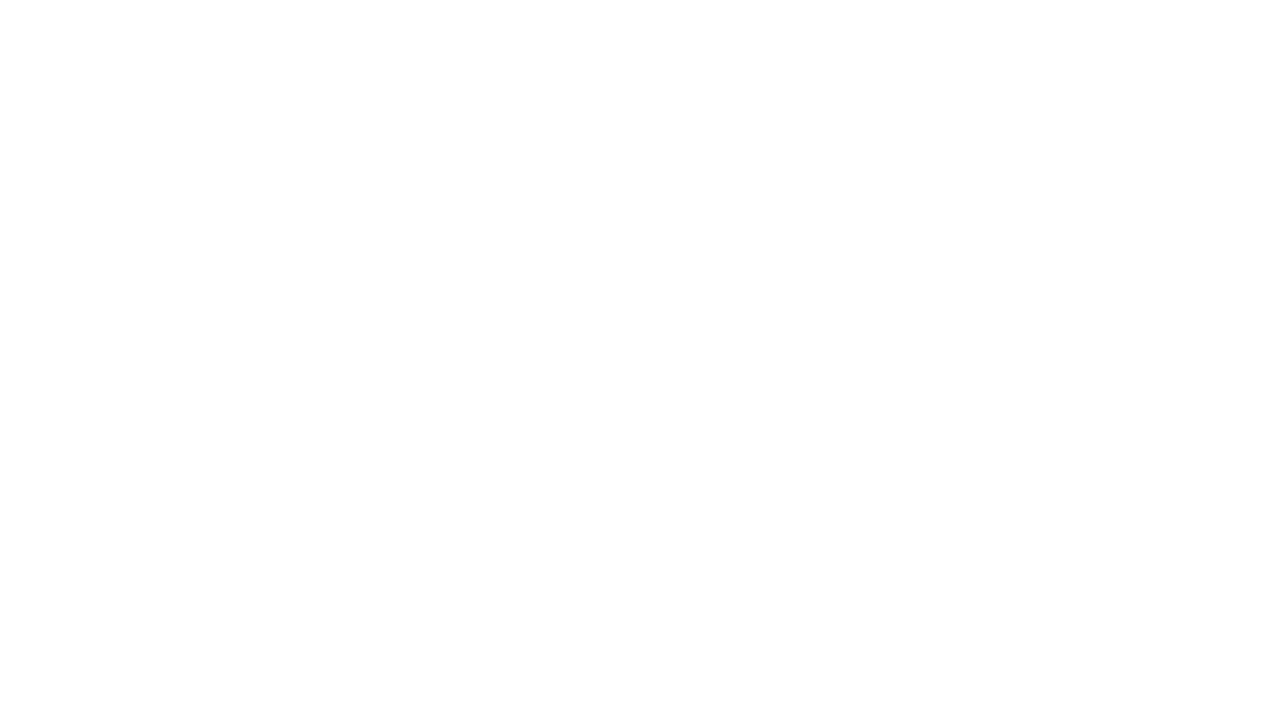
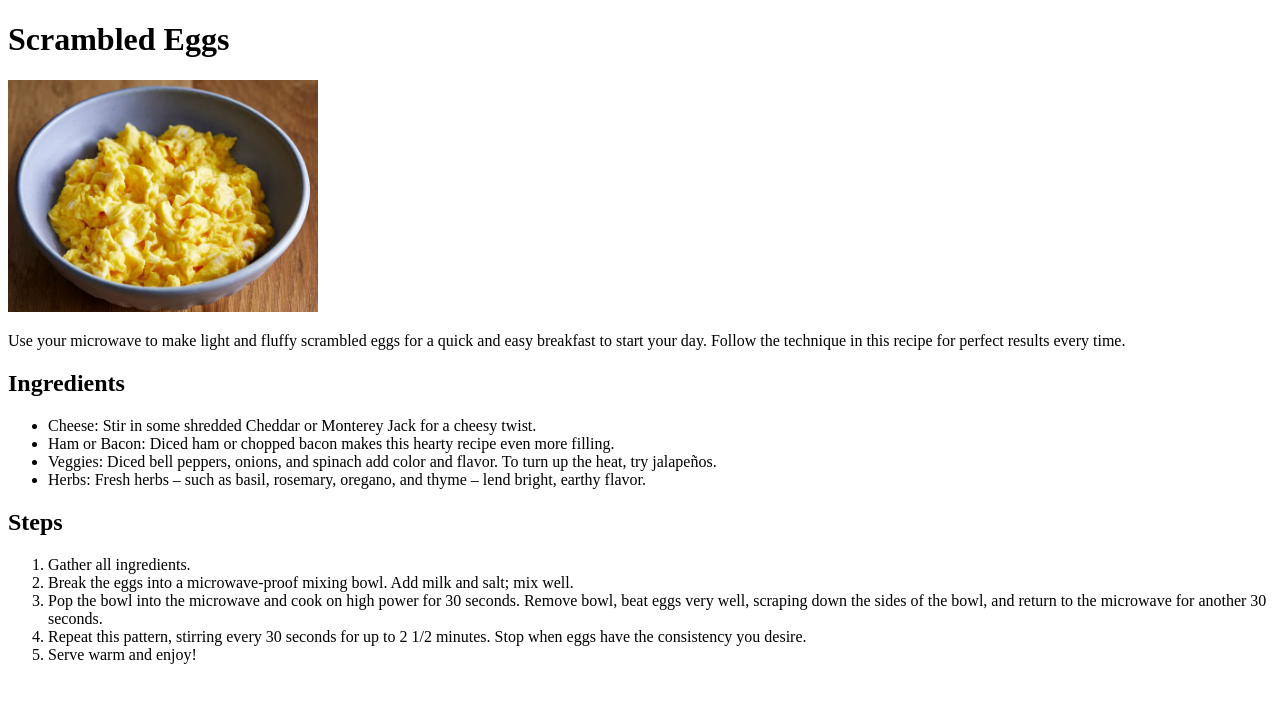
Before and after one commit to Toqeer124/odin-recipes, a plain HTML site: page recipes/scrambled-eggs.html in a window 1280 px wide. Drawn offline with Linux system fonts and the light colour scheme.

Commit message:
Add scrambled eggs recipe

```diff
--- a/recipes/scrambled-eggs.html
+++ b/recipes/scrambled-eggs.html
@@ -0,0 +1,32 @@
+<!DOCTYPE html>
+<html lang="en">
+<head>
+    <meta charset="UTF-8">
+    <meta name="viewport" content="width=device-width, initial-scale=1.0">
+    <title>Scrambled Eggs</title>
+</head>
+<body>
+    <h1>Scrambled Eggs</h1>
+    <img src="../images/scrambled-eggs.jpg" alt="picture of delicious scrambled eggs" width="310px" height="auto">
+    <p>Use your microwave to make light and fluffy scrambled eggs for a quick and easy breakfast to start your day. Follow the technique in this recipe for perfect results every time.</p>
+    <h2>Ingredients</h2>
+
+    <ul>
+        <li>Cheese: Stir in some shredded Cheddar or Monterey Jack for a cheesy twist.</li>
+        <li>Ham or Bacon: Diced ham or chopped bacon makes this hearty recipe even more filling.</li>
+        <li>Veggies: Diced bell peppers, onions, and spinach add color and flavor. To turn up the heat, try jalapeños.</li>
+        <li>Herbs: Fresh herbs – such as basil, rosemary, oregano, and thyme – lend bright, earthy flavor.</li>
+    </ul>
+
+    <h2>Steps</h2>
+
+    <ol>
+        <li>Gather all ingredients.</li>
+        <li>Break the eggs into a microwave-proof mixing bowl. Add milk and salt; mix well.</li>
+        <li>Pop the bowl into the microwave and cook on high power for 30 seconds. Remove bowl, beat eggs very well, scraping down the sides of the bowl, and return to the microwave for another 30 seconds.</li>
+        <li>Repeat this pattern, stirring every 30 seconds for up to 2 1/2 minutes. Stop when eggs have the consistency you desire.</li>
+        <li>Serve warm and enjoy!</li>
+    </ol>
+
+</body>
+</html>
```
Also changed, not shown: index.html (+1 -0 lines), images/scrambled-eggs.jpg (added).
